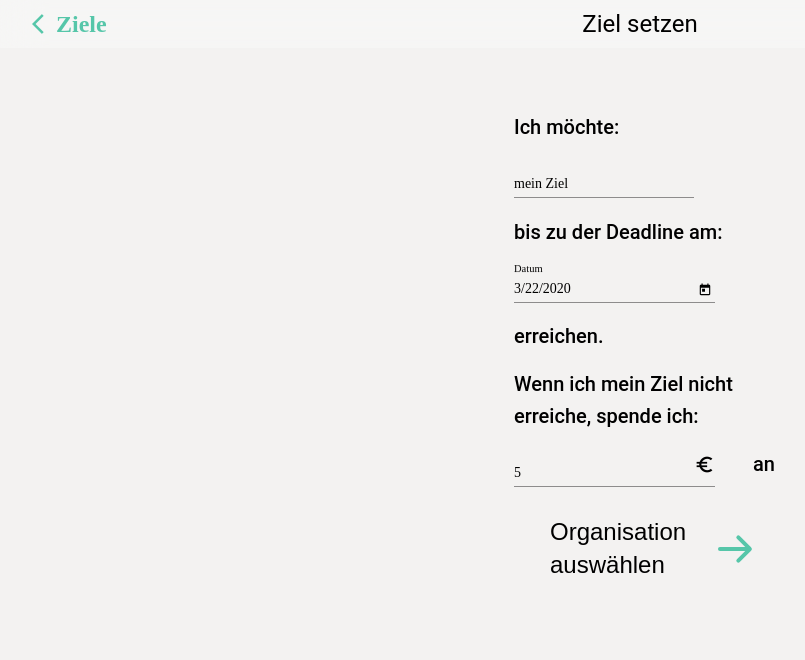
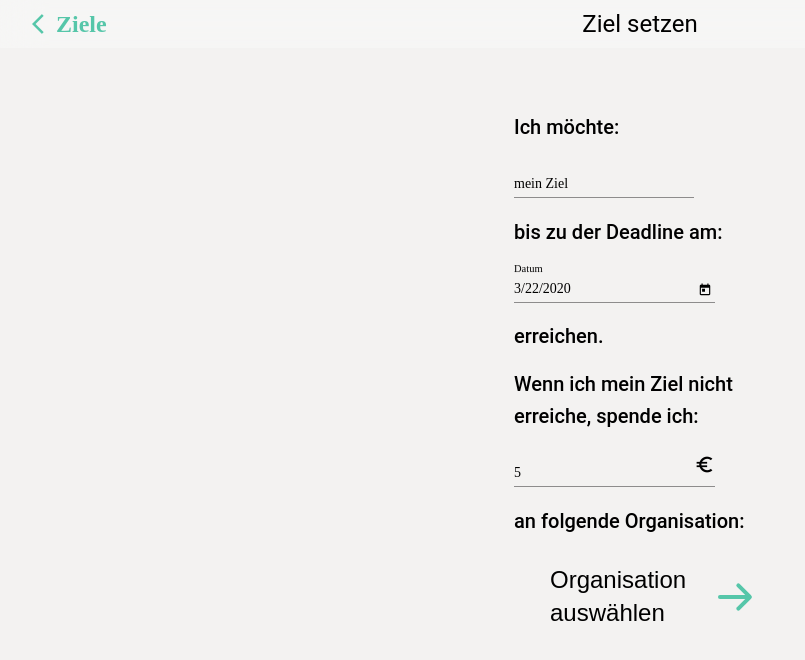
Before and after one commit to MalteRei/wirvsvirus-hackathon-spendensport, an Angular app in the folder frontend/spendensport/: page /goal in a window 1280 px wide. Shown: the top 660 px of the page, without its empty margins (0-805 px from the left). Built offline with nearby package versions, Linux system fonts and the light colour scheme.

Commit message:
Added text

```diff
--- a/frontend/spendensport/src/app/home/home.component.html
+++ b/frontend/spendensport/src/app/home/home.component.html
@@ -44,7 +44,7 @@
                 #stake="ngModel">
           <mat-icon matSuffix>euro_symbol</mat-icon>
         </mat-form-field>
-        <h2>an</h2>
+        <h2>an folgende Organisation:</h2>
 
 
       <div class="button-container">
```
